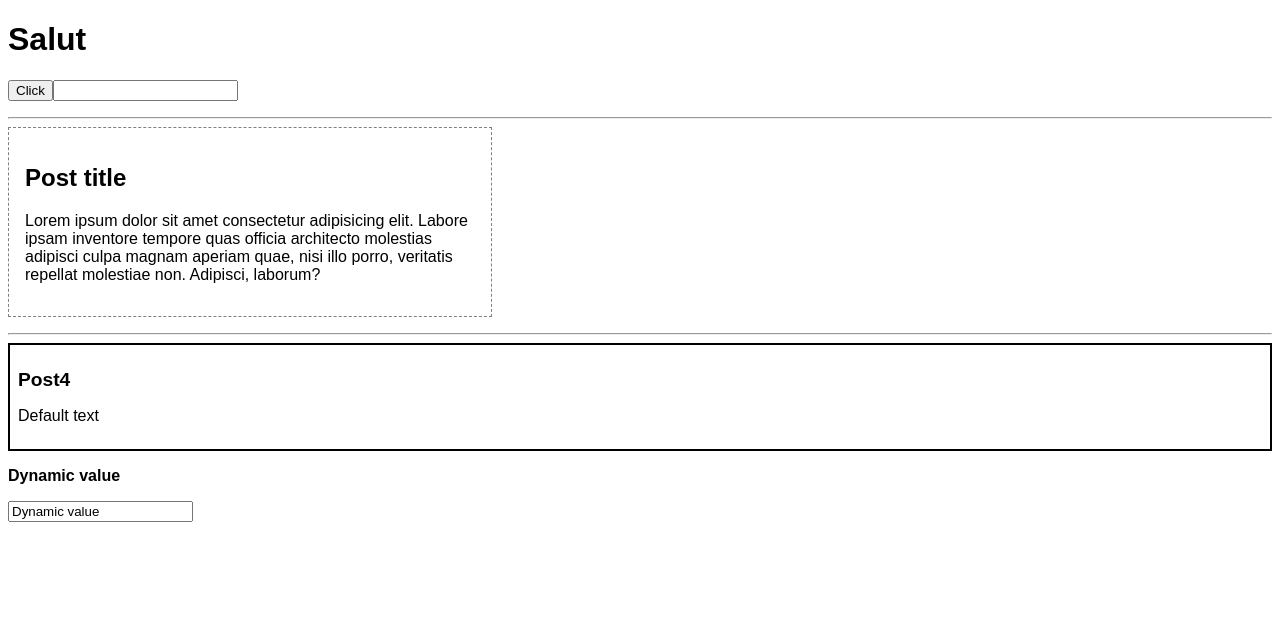
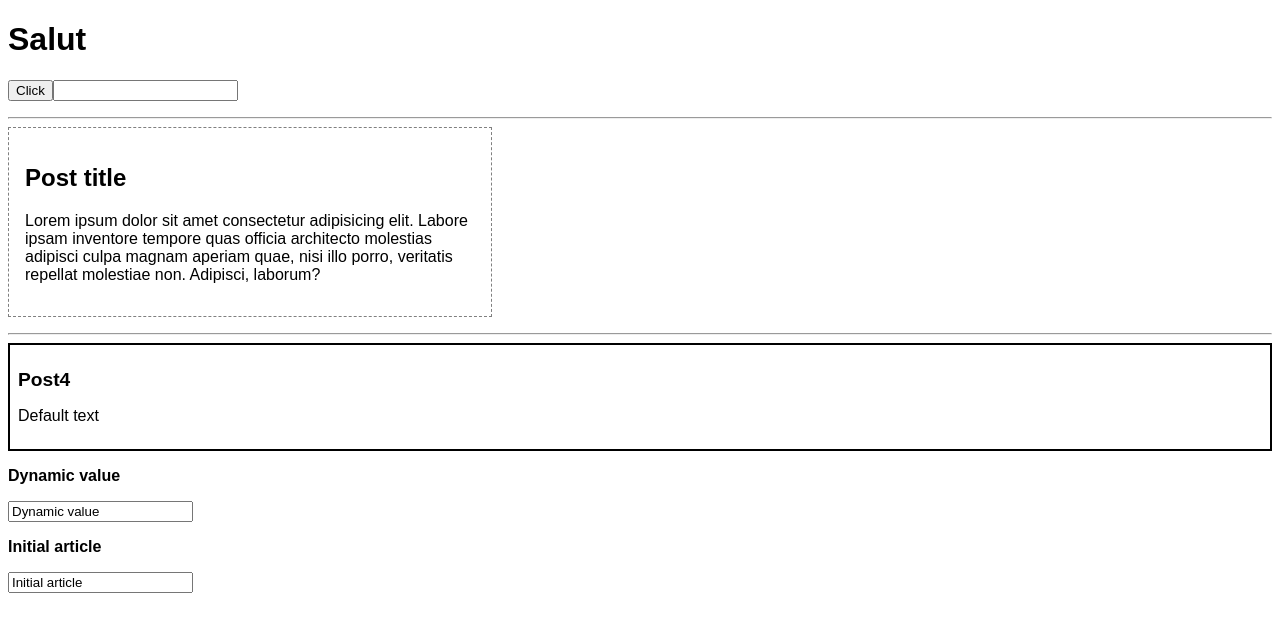
Before and after one commit to YoursTruly450/angular-basics, an Angular app: page / in a window 1280 px wide. Shown: the top 632 px of the page. Built offline with nearby package versions, Linux system fonts and the light colour scheme.

Commit message:
feat: way binding

```diff
--- a/src/app/app.component.html
+++ b/src/app/app.component.html
@@ -28,3 +28,7 @@
 <p><strong>{{title}}</strong></p>
 
 <input type="text" [value]="title" (input)="onInputTitle($event)">
+
+<p><strong>{{article}}</strong></p>
+
+<input type="text" [(ngModel)]="article">
--- a/src/app/app.component.ts
+++ b/src/app/app.component.ts
@@ -7,6 +7,7 @@ import { Component } from '@angular/core';
 })
 export class AppComponent {
   title = 'Dynamic value';
+  article = "Initial article";
 
   // number = 42;
 
@@ -45,8 +46,7 @@ export class AppComponent {
     this.inputValue = str;
   }
 
-  onInputTitle(e: any) {
-    this.title = e.target.value;
+  onInputTitle(e: Event) {
+    this.title = (<HTMLInputElement>e.target).value;
   }
-
 }
```
